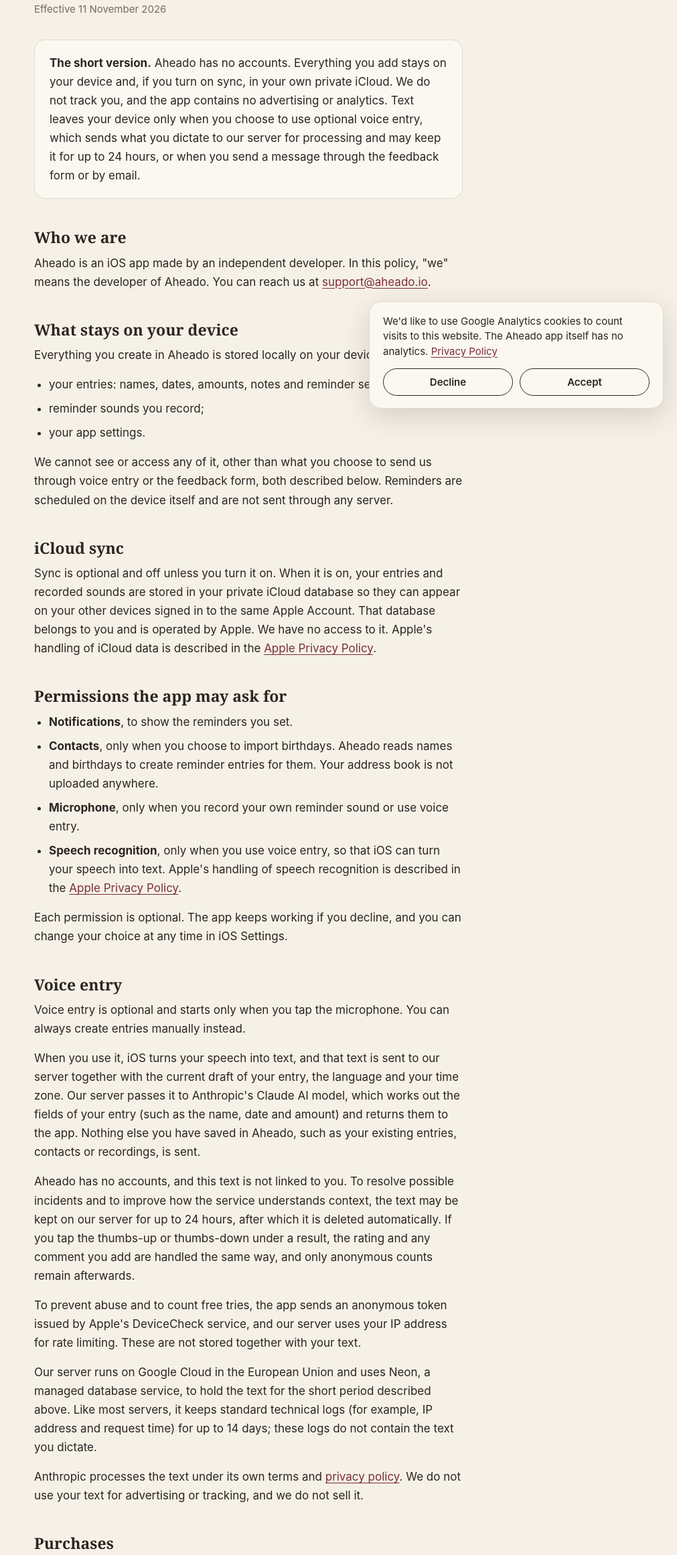
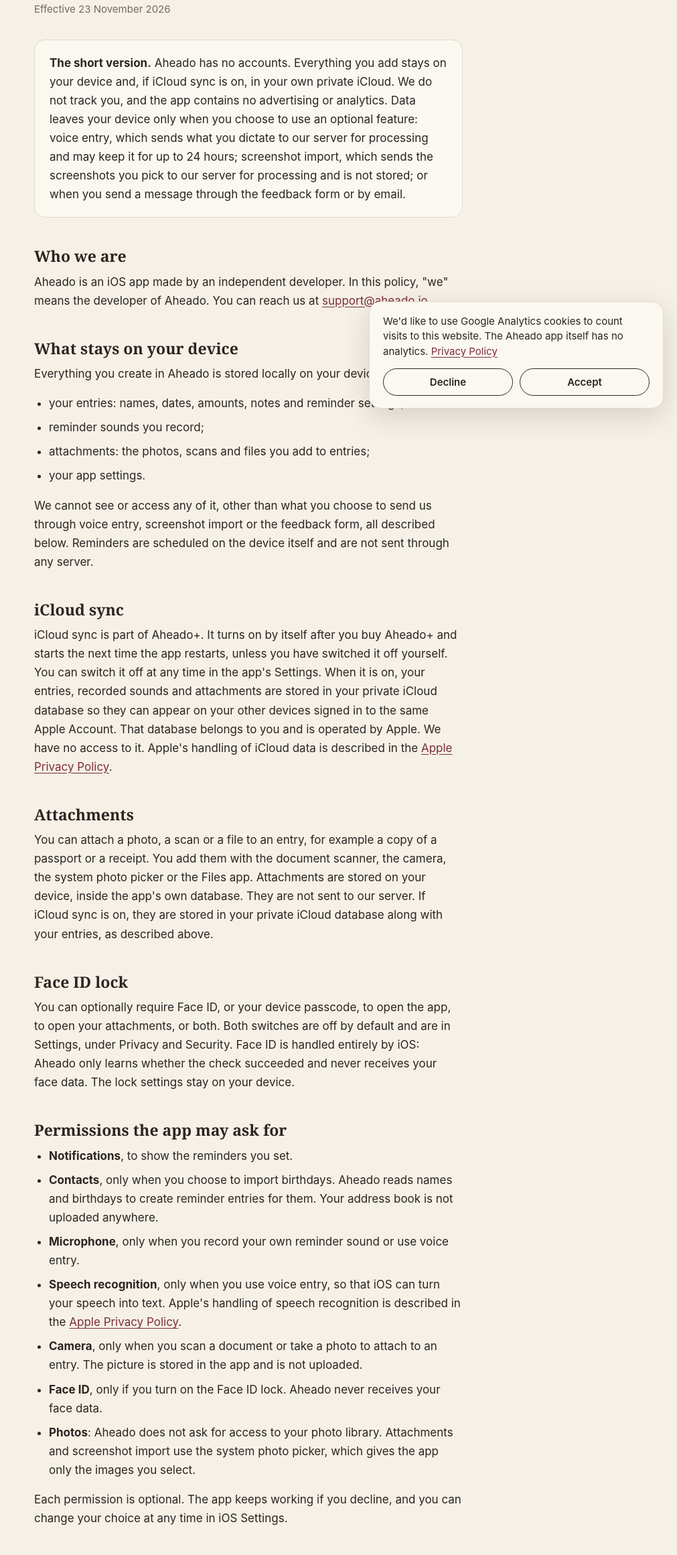
Before and after one commit to Rodion1198/aheado-site, a plain HTML site: page privacy.html in a window 1280 px wide. Shown: the part 170-2492 px from the top of the page at 67% size, without its empty margins (269-1280 px from the left). Drawn offline with Linux system fonts and the light colour scheme; a web font is replaced by a local one.

Commit message:
Add files via upload

```diff
--- a/privacy.html
+++ b/privacy.html
@@ -24,7 +24,7 @@
 </script>
 <script src="/consent.js" defer></script>
 <title>Aheado Privacy Policy: your data stays on your device</title>
-<meta name="description" content="How Aheado handles your data: no accounts. Your entries stay on your device and, if you turn on sync, in your private iCloud. Optional voice entry sends only the text you dictate for processing.">
+<meta name="description" content="How Aheado handles your data: no accounts. Your entries stay on your device and, if iCloud sync is on, in your private iCloud. Optional voice entry and screenshot import send only what you dictate or choose for processing.">
 <link rel="canonical" href="https://aheado.io/privacy">
 <meta name="theme-color" content="#F1EDEB">
 <link rel="icon" href="/favicon.ico" sizes="any">
@@ -33,7 +33,7 @@
 <meta property="og:type" content="website">
 <meta property="og:site_name" content="Aheado">
 <meta property="og:title" content="Aheado Privacy Policy: your data stays on your device">
-<meta property="og:description" content="No accounts. Your entries stay on your device and in your private iCloud. Optional voice entry sends only the text you dictate.">
+<meta property="og:description" content="No accounts. Your entries stay on your device and in your private iCloud. Optional voice entry and screenshot import send only what you dictate or choose.">
 <meta property="og:url" content="https://aheado.io/privacy">
 <meta property="og:image" content="https://aheado.io/og-image.png">
 <meta property="og:image:width" content="1200">
@@ -96,10 +96,10 @@
   <a class="brand" href="/">Aheado</a>
 
   <h1>Privacy Policy</h1>
-  <p class="meta">Effective 11 November 2026</p>
+  <p class="meta">Effective 23 November 2026</p>
 
   <div class="summary">
-    <p><strong>The short version.</strong> Aheado has no accounts. Everything you add stays on your device and, if you turn on sync, in your own private iCloud. We do not track you, and the app contains no advertising or analytics. Text leaves your device only when you choose to use optional voice entry, which sends what you dictate to our server for processing and may keep it for up to 24 hours, or when you send a message through the feedback form or by email.</p>
+    <p><strong>The short version.</strong> Aheado has no accounts. Everything you add stays on your device and, if iCloud sync is on, in your own private iCloud. We do not track you, and the app contains no advertising or analytics. Data leaves your device only when you choose to use an optional feature: voice entry, which sends what you dictate to our server for processing and may keep it for up to 24 hours; screenshot import, which sends the screenshots you pick to our server for processing and is not stored; or when you send a message through the feedback form or by email.</p>
   </div>
 
   <h2>Who we are</h2>
@@ -110,12 +110,19 @@
   <ul>
     <li>your entries: names, dates, amounts, notes and reminder settings;</li>
     <li>reminder sounds you record;</li>
+    <li>attachments: the photos, scans and files you add to entries;</li>
     <li>your app settings.</li>
   </ul>
-  <p>We cannot see or access any of it, other than what you choose to send us through voice entry or the feedback form, both described below. Reminders are scheduled on the device itself and are not sent through any server.</p>
+  <p>We cannot see or access any of it, other than what you choose to send us through voice entry, screenshot import or the feedback form, all described below. Reminders are scheduled on the device itself and are not sent through any server.</p>
 
   <h2>iCloud sync</h2>
-  <p>Sync is optional and off unless you turn it on. When it is on, your entries and recorded sounds are stored in your private iCloud database so they can appear on your other devices signed in to the same Apple Account. That database belongs to you and is operated by Apple. We have no access to it. Apple's handling of iCloud data is described in the <a href="https://www.apple.com/legal/privacy/">Apple Privacy Policy</a>.</p>
+  <p>iCloud sync is part of Aheado+. It turns on by itself after you buy Aheado+ and starts the next time the app restarts, unless you have switched it off yourself. You can switch it off at any time in the app's Settings. When it is on, your entries, recorded sounds and attachments are stored in your private iCloud database so they can appear on your other devices signed in to the same Apple Account. That database belongs to you and is operated by Apple. We have no access to it. Apple's handling of iCloud data is described in the <a href="https://www.apple.com/legal/privacy/">Apple Privacy Policy</a>.</p>
+
+  <h2>Attachments</h2>
+  <p>You can attach a photo, a scan or a file to an entry, for example a copy of a passport or a receipt. You add them with the document scanner, the camera, the system photo picker or the Files app. Attachments are stored on your device, inside the app's own database. They are not sent to our server. If iCloud sync is on, they are stored in your private iCloud database along with your entries, as described above.</p>
+
+  <h2>Face ID lock</h2>
+  <p>You can optionally require Face ID, or your device passcode, to open the app, to open your attachments, or both. Both switches are off by default and are in Settings, under Privacy and Security. Face ID is handled entirely by iOS: Aheado only learns whether the check succeeded and never receives your face data. The lock settings stay on your device.</p>
 
   <h2>Permissions the app may ask for</h2>
   <ul>
@@ -123,6 +130,9 @@
     <li><strong>Contacts</strong>, only when you choose to import birthdays. Aheado reads names and birthdays to create reminder entries for them. Your address book is not uploaded anywhere.</li>
     <li><strong>Microphone</strong>, only when you record your own reminder sound or use voice entry.</li>
     <li><strong>Speech recognition</strong>, only when you use voice entry, so that iOS can turn your speech into text. Apple's handling of speech recognition is described in the <a href="https://www.apple.com/legal/privacy/">Apple Privacy Policy</a>.</li>
+    <li><strong>Camera</strong>, only when you scan a document or take a photo to attach to an entry. The picture is stored in the app and is not uploaded.</li>
+    <li><strong>Face ID</strong>, only if you turn on the Face ID lock. Aheado never receives your face data.</li>
+    <li><strong>Photos</strong>: Aheado does not ask for access to your photo library. Attachments and screenshot import use the system photo picker, which gives the app only the images you select.</li>
   </ul>
   <p>Each permission is optional. The app keeps working if you decline, and you can change your choice at any time in iOS Settings.</p>
 
@@ -133,6 +143,13 @@
   <p>To prevent abuse and to count free tries, the app sends an anonymous token issued by Apple's DeviceCheck service, and our server uses your IP address for rate limiting. These are not stored together with your text.</p>
   <p>Our server runs on Google Cloud in the European Union and uses Neon, a managed database service, to hold the text for the short period described above. Like most servers, it keeps standard technical logs (for example, IP address and request time) for up to 14 days; these logs do not contain the text you dictate.</p>
   <p>Anthropic processes the text under its own terms and <a href="https://www.anthropic.com/legal/privacy">privacy policy</a>. We do not use your text for advertising or tracking, and we do not sell it.</p>
+
+  <h2>Screenshot import</h2>
+  <p>Screenshot import is optional and starts only when you open Settings, then Data, then App Store subscriptions, and choose screenshots. You can always add subscriptions manually instead.</p>
+  <p>You choose up to three screenshots of your App Store subscriptions list with the system photo picker, which gives Aheado only the images you select, not the rest of your photo library. The app resizes and compresses them on your device and sends them over an encrypted connection to our server, together with your device language and today's date. Our server passes them to Anthropic's Claude AI model, which reads the subscription names, amounts and billing periods and returns them to the app. You review the result before anything is saved. Nothing else you have saved in Aheado is sent. Anything else that is visible in a screenshot is sent with it, so choose screenshots that show only the subscriptions list.</p>
+  <p>Our server does not store or log the screenshots or the results. They are processed in memory and are not kept after the request ends. Because nothing is kept, and because Aheado has no accounts, this data is not linked to you.</p>
+  <p>To prevent abuse and to apply daily usage limits, the app sends the same anonymous token issued by Apple's DeviceCheck service (or, if you have Aheado+, a proof of your subscription issued by Apple), and our server uses your IP address for rate limiting. These are not stored together with your screenshots. The standard technical logs described under Voice entry apply here too; they do not contain your screenshots or the results.</p>
+  <p>Anthropic processes the screenshots under its own terms and <a href="https://www.anthropic.com/legal/privacy">privacy policy</a>. We do not use your screenshots for advertising or tracking, and we do not sell them.</p>
 
   <h2>Purchases</h2>
   <p>Aheado+ purchases and subscriptions are handled entirely by Apple. We never receive your name, payment details or Apple Account. Apple gives us only aggregated sales reports that do not identify you.</p>
@@ -162,10 +179,10 @@
   <p>Aheado is not directed at children under 13, and we do not knowingly collect personal data from anyone under 13.</p>
 
   <h2>Deleting your data</h2>
-  <p>You are in control of your data at all times. Deleting an entry removes it from the app, and deleting the app removes everything stored on the device. Data synced to iCloud can be removed in iOS Settings, under your Apple Account, iCloud, Manage Storage. Text you dictate through voice entry is deleted from our server automatically within 24 hours; because it is not linked to you, it cannot be looked up or deleted individually.</p>
+  <p>You are in control of your data at all times. Deleting an entry removes it from the app, and deleting the app removes everything stored on the device. Data synced to iCloud can be removed in iOS Settings, under your Apple Account, iCloud, Manage Storage. Text you dictate through voice entry is deleted from our server automatically within 24 hours; because it is not linked to you, it cannot be looked up or deleted individually. Screenshots you choose for screenshot import are not stored on our server, so there is nothing to delete there.</p>
 
   <h2>Your rights</h2>
-  <p>Because we hold no personal data about you beyond messages you choose to send us, and dictated text that is not linked to you and is kept for at most 24 hours, there is normally nothing for us to provide, correct or erase. If you have written to us and want that correspondence deleted, email <a href="mailto:support@aheado.io">support@aheado.io</a>.</p>
+  <p>Because we hold no personal data about you beyond messages you choose to send us, dictated text that is not linked to you and is kept for at most 24 hours, and screenshots that are not stored, there is normally nothing for us to provide, correct or erase. If you have written to us and want that correspondence deleted, email <a href="mailto:support@aheado.io">support@aheado.io</a>.</p>
 
   <h2>Changes to this policy</h2>
   <p>If this policy changes, the new version will be published on this page with a new effective date.</p>
```
